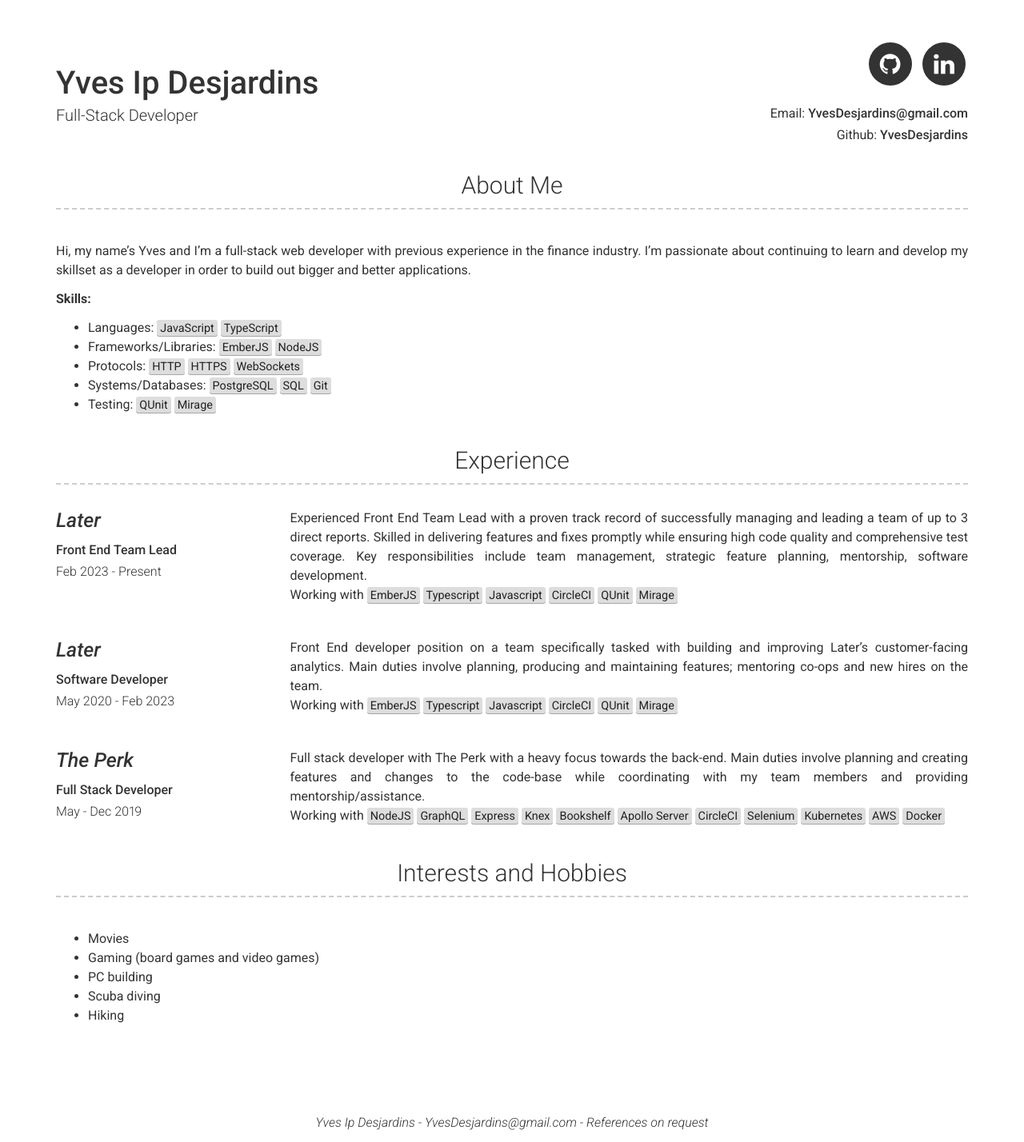
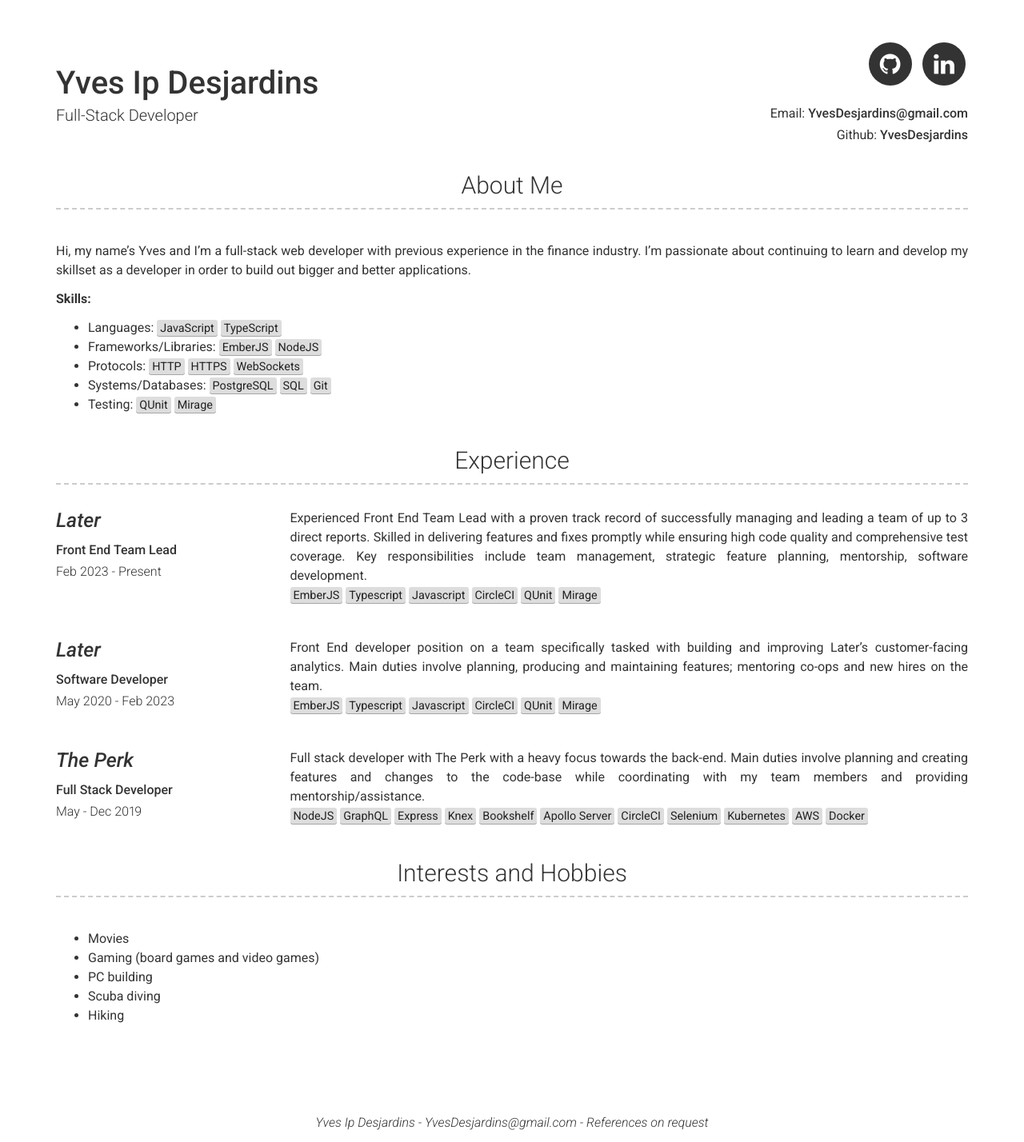
Before and after one commit to YvesDesjardins/YvesDesjardins.github.io, a Jekyll site: the page built from index.md, in a window 1280 px wide. Shown: the whole page at 80% size. Built offline with Jekyll 4.4.1, drawn with Linux system fonts in a browser that asks for light colours.

Commit message:
clean up text

```diff
--- a/_data/experience.yml
+++ b/_data/experience.yml
@@ -5,7 +5,7 @@
   description: | # this will include new lines to allow paragraphs
     Experienced Front End Team Lead with a proven track record of successfully managing and leading a team of up to 3 direct reports. Skilled in delivering features and fixes promptly while ensuring high code quality and comprehensive test coverage. Key responsibilities include team management, strategic feature planning, mentorship, software development.
     <br>
-    Working with <mark>EmberJS</mark> <mark>Typescript</mark> <mark>Javascript</mark> <mark>CircleCI</mark> <mark>QUnit</mark> <mark>Mirage</mark>
+    <mark>EmberJS</mark> <mark>Typescript</mark> <mark>Javascript</mark> <mark>CircleCI</mark> <mark>QUnit</mark> <mark>Mirage</mark>
 
 - company: Later
   link: later.com
@@ -14,7 +14,7 @@
   description: | # this will include new lines to allow paragraphs
     Front End developer position on a team specifically tasked with building and improving Later's customer-facing analytics. Main duties involve planning, producing and maintaining features; mentoring co-ops and new hires on the team.
     <br>
-    Working with <mark>EmberJS</mark> <mark>Typescript</mark> <mark>Javascript</mark> <mark>CircleCI</mark> <mark>QUnit</mark> <mark>Mirage</mark>
+    <mark>EmberJS</mark> <mark>Typescript</mark> <mark>Javascript</mark> <mark>CircleCI</mark> <mark>QUnit</mark> <mark>Mirage</mark>
 
 - company: The Perk
   link: getperk.co
@@ -23,4 +23,4 @@
   description: | # this will include new lines to allow paragraphs
     Full stack developer with The Perk with a heavy focus towards the back-end. Main duties involve planning and creating features and changes to the code-base while coordinating with my team members and providing mentorship/assistance.
     <br>
-    Working with <mark>NodeJS</mark> <mark>GraphQL</mark> <mark>Express</mark> <mark>Knex</mark> <mark>Bookshelf</mark> <mark>Apollo Server</mark> <mark>CircleCI</mark> <mark>Selenium</mark> <mark>Kubernetes</mark> <mark>AWS</mark> <mark>Docker</mark>
+    <mark>NodeJS</mark> <mark>GraphQL</mark> <mark>Express</mark> <mark>Knex</mark> <mark>Bookshelf</mark> <mark>Apollo Server</mark> <mark>CircleCI</mark> <mark>Selenium</mark> <mark>Kubernetes</mark> <mark>AWS</mark> <mark>Docker</mark>
```
